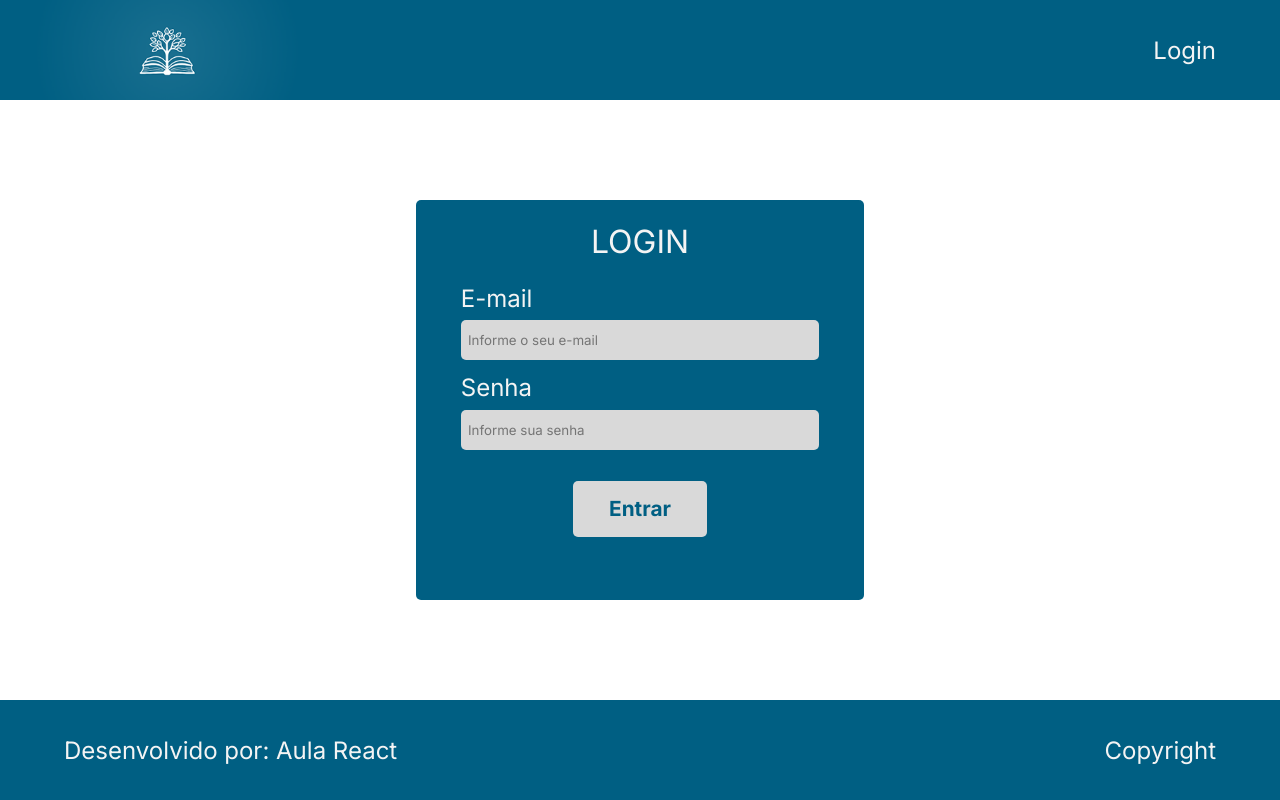
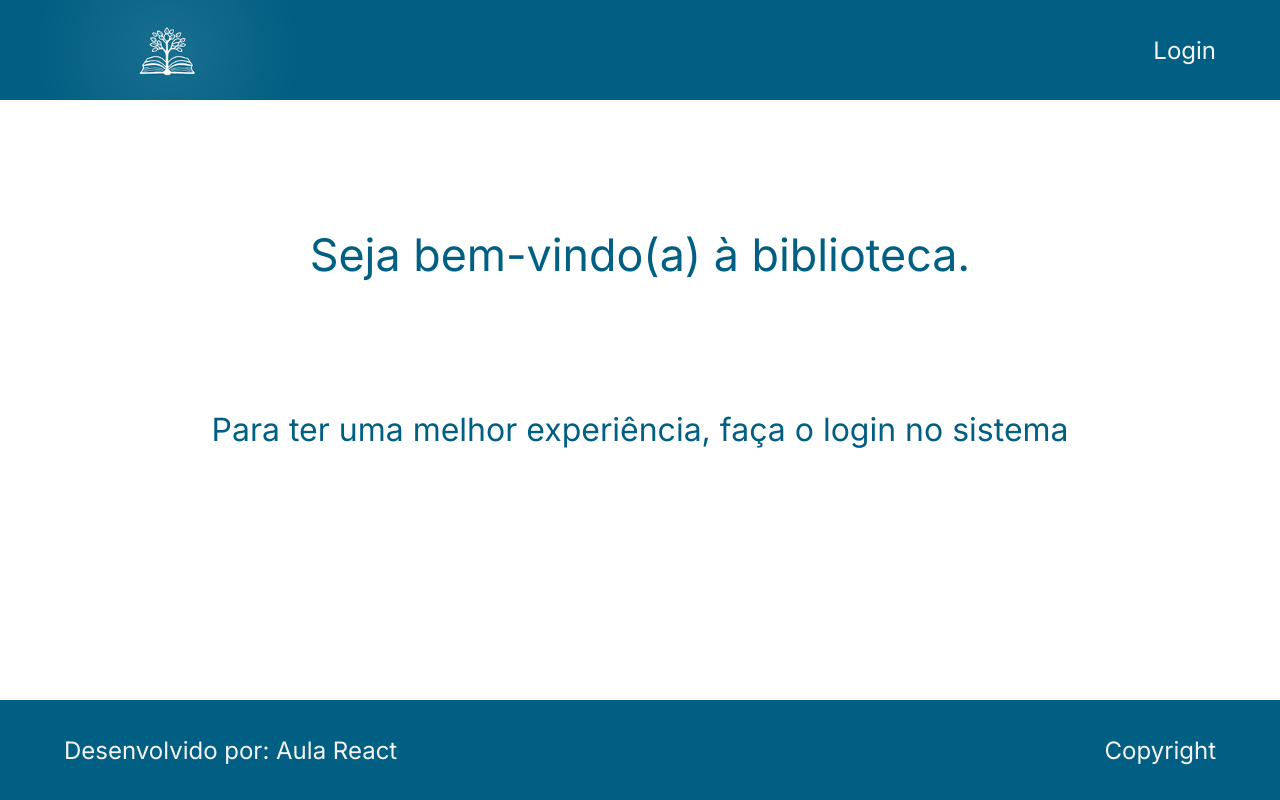
Before and after one commit to profRenatoOliveira1/interface-biblioteca-react, a React (Vite) app: page / in a window 1280 px wide. Built offline with nearby package versions, Linux system fonts and the light colour scheme.

Commit message:
Criando rotas da aplicação

```diff
--- a/src/App.tsx
+++ b/src/App.tsx
@@ -1,12 +1,11 @@
 import './App.css';
-import PHome from './pages/PHome/PHome';
-import PLogin from './pages/PLogin/PLogin';
+import AppRoutes from './routes';
 
 function App() {
 
   return (
     <>
-      <PLogin />
+      <AppRoutes />
     </>
   )
 }
--- /dev/null
+++ b/src/appConfig.ts
@@ -0,0 +1,6 @@
+const APP_ROUTES = {
+    ROUTE_HOME: '/',
+    ROUTE_LOGIN: '/login'
+}
+
+export { APP_ROUTES }
--- a/src/components/Cabecalho/Cabecalho.module.css
+++ b/src/components/Cabecalho/Cabecalho.module.css
@@ -9,7 +9,8 @@
     align-items: center;
 }
 
-.cabecalho img {
+.imgLogo,
+.imgLogo img {
     height: 100%;
 }
 
--- a/src/components/Cabecalho/Cabecalho.tsx
+++ b/src/components/Cabecalho/Cabecalho.tsx
@@ -1,11 +1,15 @@
 import estilo from './Cabecalho.module.css';
 import logotipo from '../../assets/logotipo.png';
+import { APP_ROUTES } from '../../appConfig';
 
 function Cabecalho() {
     return (
         <header className={estilo.cabecalho}>
-            <img src={logotipo} alt="logotipo" />
-            <a href="#">Login</a>
+            <a href={APP_ROUTES.ROUTE_HOME}
+                className={estilo.imgLogo}>
+                <img src={logotipo} alt="logotipo" />
+            </a>
+            <a href={APP_ROUTES.ROUTE_LOGIN}>Login</a>
         </header>
     );
 }
--- /dev/null
+++ b/src/routes.tsx
@@ -0,0 +1,17 @@
+import { BrowserRouter, Routes, Route } from 'react-router-dom';
+import { APP_ROUTES } from './appConfig';
+import PHome from './pages/PHome/PHome';
+import PLogin from './pages/PLogin/PLogin';
+
+function AppRoutes() {
+    return (
+        <BrowserRouter>
+            <Routes>
+                <Route path={APP_ROUTES.ROUTE_HOME} element={<PHome />} />
+                <Route path={APP_ROUTES.ROUTE_LOGIN} element={<PLogin />} />
+            </Routes>
+        </BrowserRouter>
+    );
+}
+
+export default AppRoutes;
```
